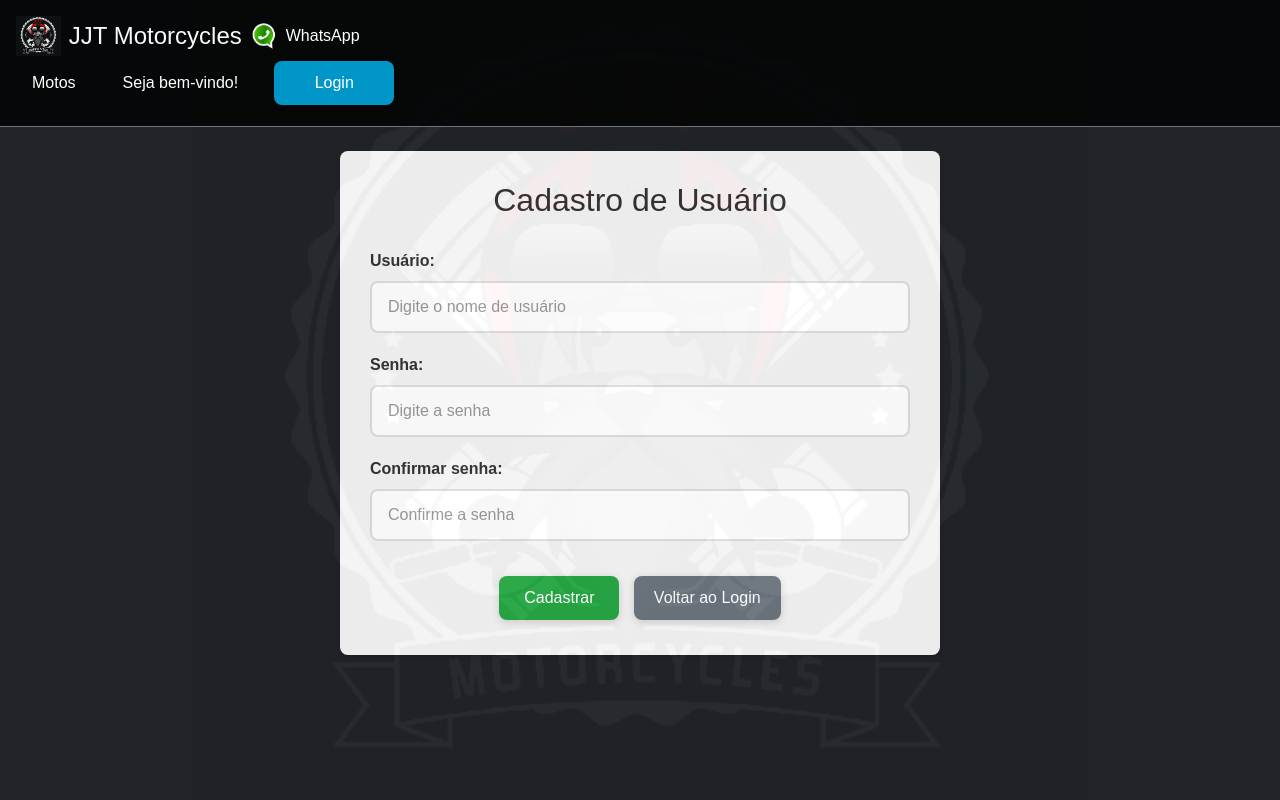
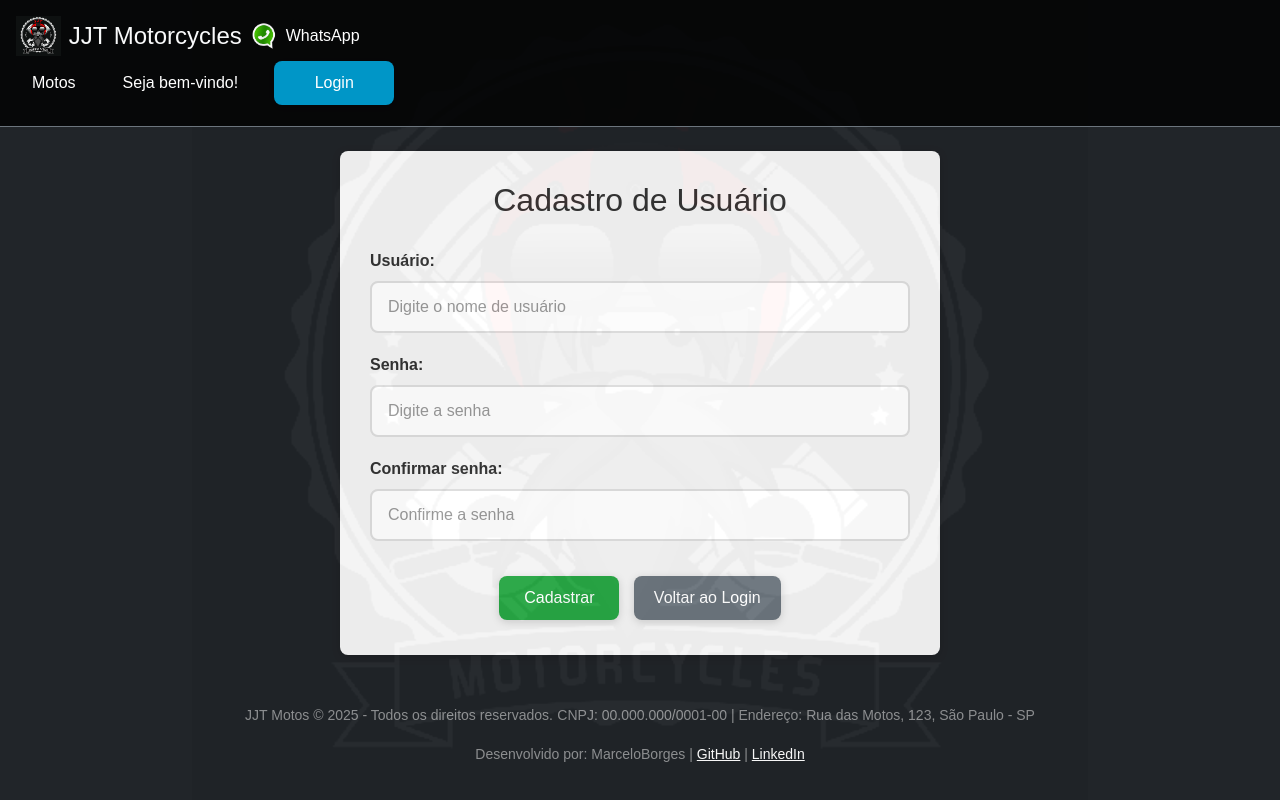
Before and after one commit to Marcel0Borg3s/Dj_motos_JJT_v2, a Django app: page /register/ in a window 1280 px wide. Run offline with Django 5.2, Linux system fonts and the light colour scheme.

Commit message:
atualização de base.html com rodapé e infos

```diff
--- a/app/templates/base.html
+++ b/app/templates/base.html
@@ -119,5 +119,24 @@
       {% endblock %}
     </main>
   </div>
+
+<footer class="mt-4 py-4 bg-dark text-white-50">
+    <div class="container text-center">
+        <div style="margin-bottom: 15px;">
+            <small>JJT Motos &copy; 2025 - Todos os direitos reservados.</small>
+
+            <small>CNPJ: 00.000.000/0001-00 | Endereço: Rua das Motos, 123, São Paulo - SP</small>
+        </div>
+        <div>
+            <small>
+                Desenvolvido por: MarceloBorges |
+                <a href="https://github.com/Marcel0Borg3s" target="_blank" class="text-white">GitHub</a> |
+                <a href="https://www.linkedin.com/in/mborgesx" target="_blank" class="text-white">LinkedIn</a>
+            </small>
+        </div>
+    </div>
+</footer>
+
+
 </body>
 </html>
```
Also changed, not shown: requirements.txt (line endings or trailing spaces).
